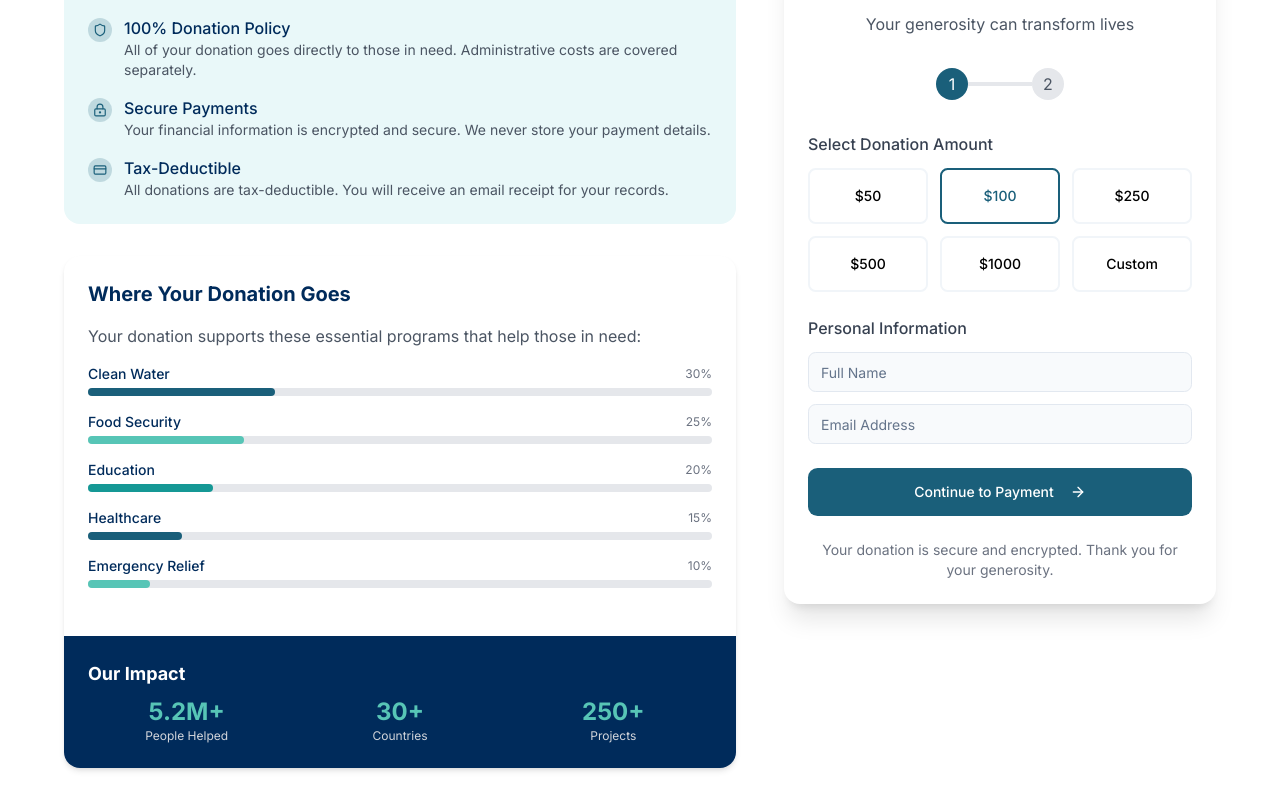
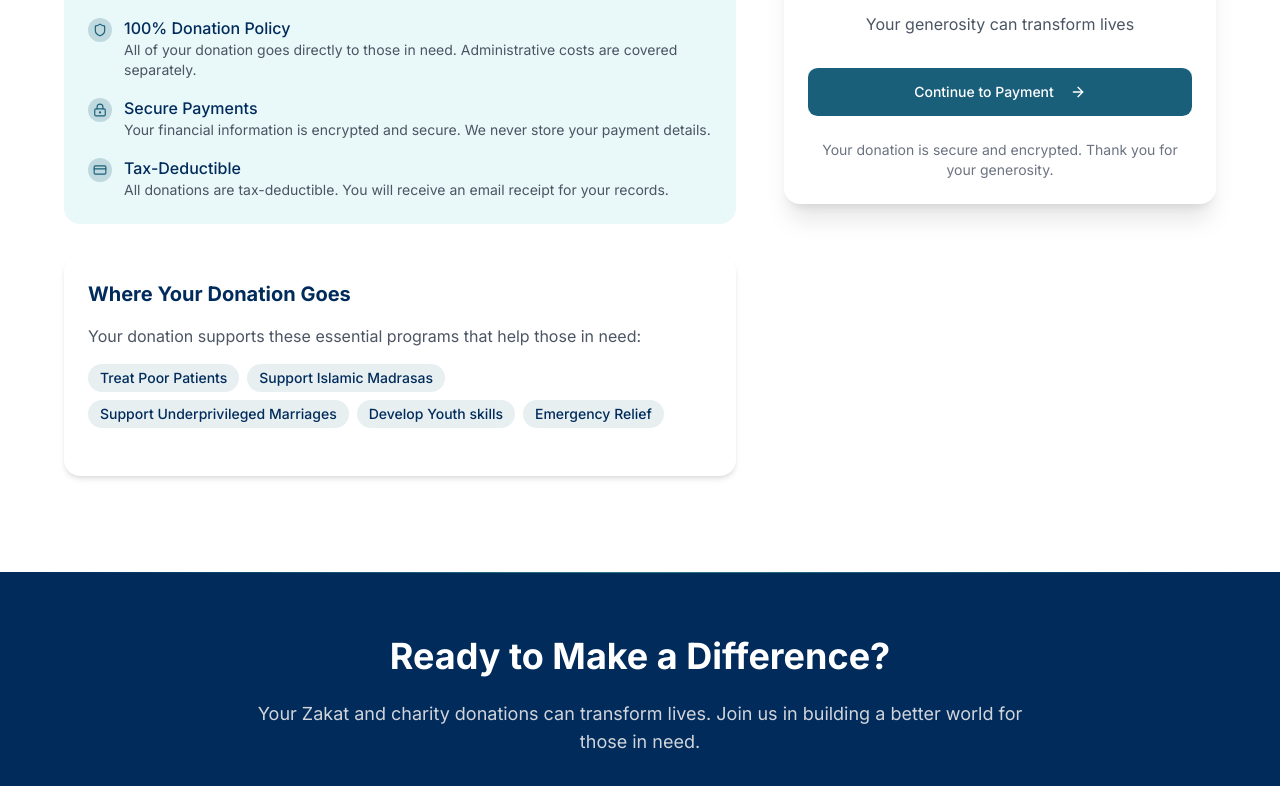
Before and after one commit to Neo-Tec/globalzakatfoundation, a Next.js app: page /donate in a window 1280 px wide. Shown: the part 406-1192 px from the top of the page. Built offline with nearby package versions, Linux system fonts and the light colour scheme.

Commit message:
Made changes to the donation page

```diff
--- a/src/app/donate/page.tsx
+++ b/src/app/donate/page.tsx
@@ -102,84 +102,27 @@ const Donate = () => {
                     </p>
 
                     <div className="space-y-4 mb-6">
-                      <div>
-                        <div className="flex justify-between items-center mb-1">
-                          <span className="font-medium text-sm text-zakat-dark">
-                            Clean Water
+                      <div className="flex flex-wrap gap-2">
+                        <span className="px-3 py-1 bg-zakat-primary/10 text-zakat-dark font-medium text-sm rounded-full">
+                          Treat Poor Patients
                         </span>
-                          <span className="text-xs text-gray-500">30%</span>
-                        </div>
-                        <div className="w-full bg-gray-200 rounded-full h-2">
-                          <div
-                            className="bg-zakat-primary h-2 rounded-full"
-                            style={{ width: "30%" }}
-                          ></div>
-                        </div>
-                      </div>
-
-                      <div>
-                        <div className="flex justify-between items-center mb-1">
-                          <span className="font-medium text-sm text-zakat-dark">
-                            Food Security
+                        <span className="px-3 py-1 bg-zakat-primary/10 text-zakat-dark font-medium text-sm rounded-full">
+                          Support Islamic Madrasas
                         </span>
-                          <span className="text-xs text-gray-500">25%</span>
-                        </div>
-                        <div className="w-full bg-gray-200 rounded-full h-2">
-                          <div
-                            className="bg-zakat-secondary h-2 rounded-full"
-                            style={{ width: "25%" }}
-                          ></div>
-                        </div>
-                      </div>
-
-                      <div>
-                        <div className="flex justify-between items-center mb-1">
-                          <span className="font-medium text-sm text-zakat-dark">
-                            Education
+                        <span className="px-3 py-1 bg-zakat-primary/10 text-zakat-dark font-medium text-sm rounded-full">
+                          Support Underprivileged Marriages
                         </span>
-                          <span className="text-xs text-gray-500">20%</span>
-                        </div>
-                        <div className="w-full bg-gray-200 rounded-full h-2">
-                          <div
-                            className="bg-zakat-accent h-2 rounded-full"
-                            style={{ width: "20%" }}
-                          ></div>
-                        </div>
-                      </div>
-
-                      <div>
-                        <div className="flex justify-between items-center mb-1">
-                          <span className="font-medium text-sm text-zakat-dark">
-                            Healthcare
+                        <span className="px-3 py-1 bg-zakat-primary/10 text-zakat-dark font-medium text-sm rounded-full">
+                          Develop Youth skills
                         </span>
-                          <span className="text-xs text-gray-500">15%</span>
-                        </div>
-                        <div className="w-full bg-gray-200 rounded-full h-2">
-                          <div
-                            className="bg-zakat-primary h-2 rounded-full"
-                            style={{ width: "15%" }}
-                          ></div>
-                        </div>
-                      </div>
-
-                      <div>
-                        <div className="flex justify-between items-center mb-1">
-                          <span className="font-medium text-sm text-zakat-dark">
+                        <span className="px-3 py-1 bg-zakat-primary/10 text-zakat-dark font-medium text-sm rounded-full">
                           Emergency Relief
                         </span>
-                          <span className="text-xs text-gray-500">10%</span>
-                        </div>
-                        <div className="w-full bg-gray-200 rounded-full h-2">
-                          <div
-                            className="bg-zakat-secondary h-2 rounded-full"
-                            style={{ width: "10%" }}
-                          ></div>
-                        </div>
                       </div>
                     </div>
                   </div>
 
-                  <div className="p-6 bg-zakat-dark text-white">
+                  {/* <div className="p-6 bg-zakat-dark text-white">
                     <h3 className="text-lg font-bold mb-2">Our Impact</h3>
                     <div className="grid grid-cols-3 gap-4 text-center">
                       <div>
@@ -201,7 +144,7 @@ const Donate = () => {
                         <p className="text-xs text-gray-300">Projects</p>
                       </div>
                     </div>
-                  </div>
+                  </div> */}
                 </div>
               </div>
 
--- a/src/components/PaymentForm.tsx
+++ b/src/components/PaymentForm.tsx
@@ -129,7 +129,7 @@ const PaymentForm = () => {
       </div>
 
       {/* Step indicator */}
-      <div className="flex items-center justify-center mb-8">
+      {/* <div className="flex items-center justify-center mb-8">
         <div
           className={`flex items-center justify-center w-8 h-8 rounded-full ${
             currentStep === 1
@@ -153,12 +153,12 @@ const PaymentForm = () => {
         >
           2
         </div>
-      </div>
+      </div> */}
 
       <form onSubmit={handleSubmitDonation}>
         {currentStep === 1 ? (
           <div className="space-y-6 animate-fade-in">
-            <div>
+            {/* <div>
               <Label className="text-base font-medium text-gray-700 mb-3 block">
                 Select Donation Amount
               </Label>
@@ -196,9 +196,9 @@ const PaymentForm = () => {
                   </Label>
                 </div>
               </RadioGroup>
-            </div>
+            </div> */}
 
-            {isCustomAmount && (
+            {/* {isCustomAmount && (
               <div className="animate-fade-in">
                 <Label
                   htmlFor="custom-amount"
@@ -220,9 +220,9 @@ const PaymentForm = () => {
                   />
                 </div>
               </div>
-            )}
+            )} */}
 
-            <div className="space-y-3">
+            {/* <div className="space-y-3">
               <Label
                 htmlFor="name"
                 className="text-base font-medium text-gray-700 block"
@@ -244,7 +244,7 @@ const PaymentForm = () => {
                 onChange={(e) => setEmail(e.target.value)}
                 required
               />
-            </div>
+            </div> */}
 
             <Button
               type="button"
```
Lines whose indentation alone changed are shown as unchanged.
